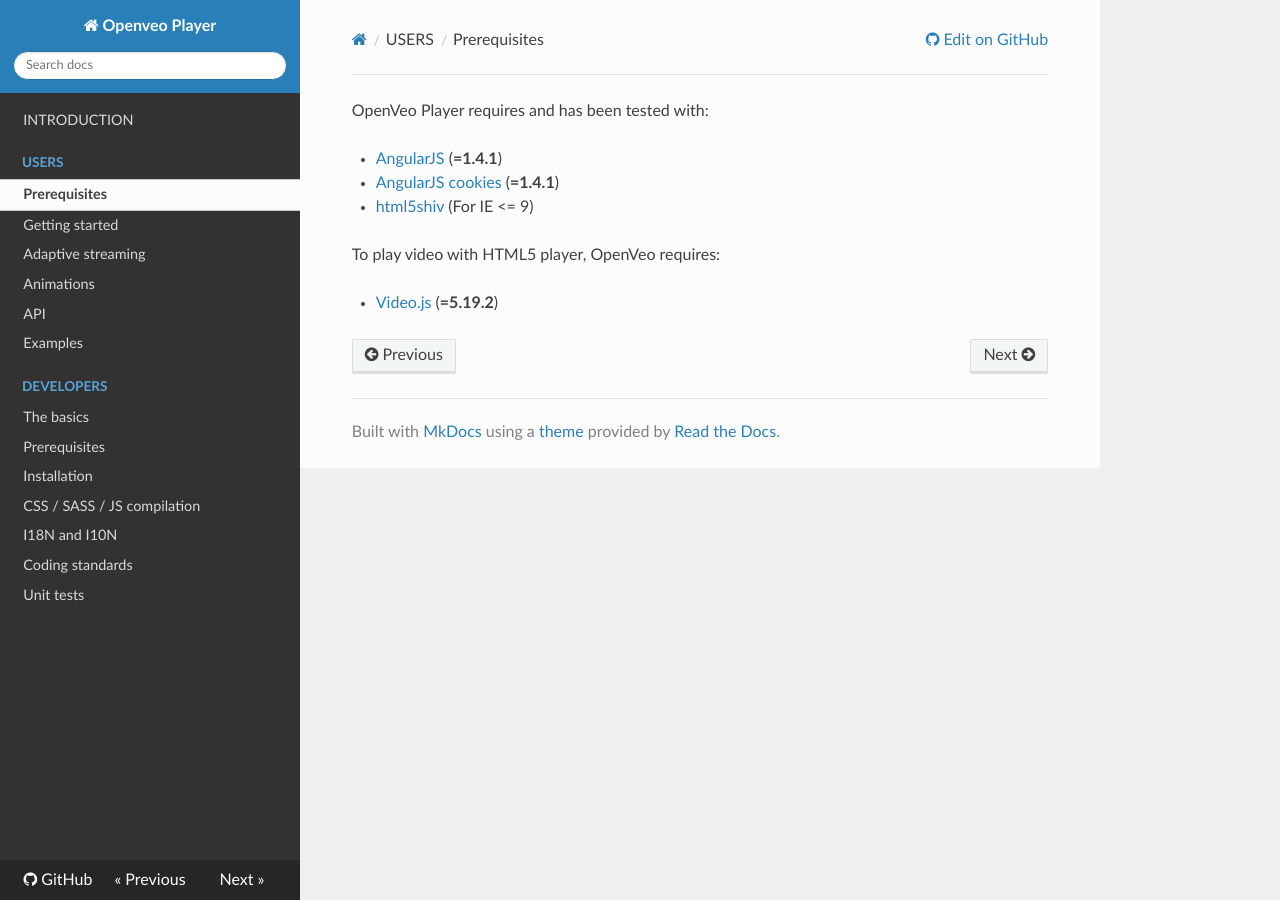
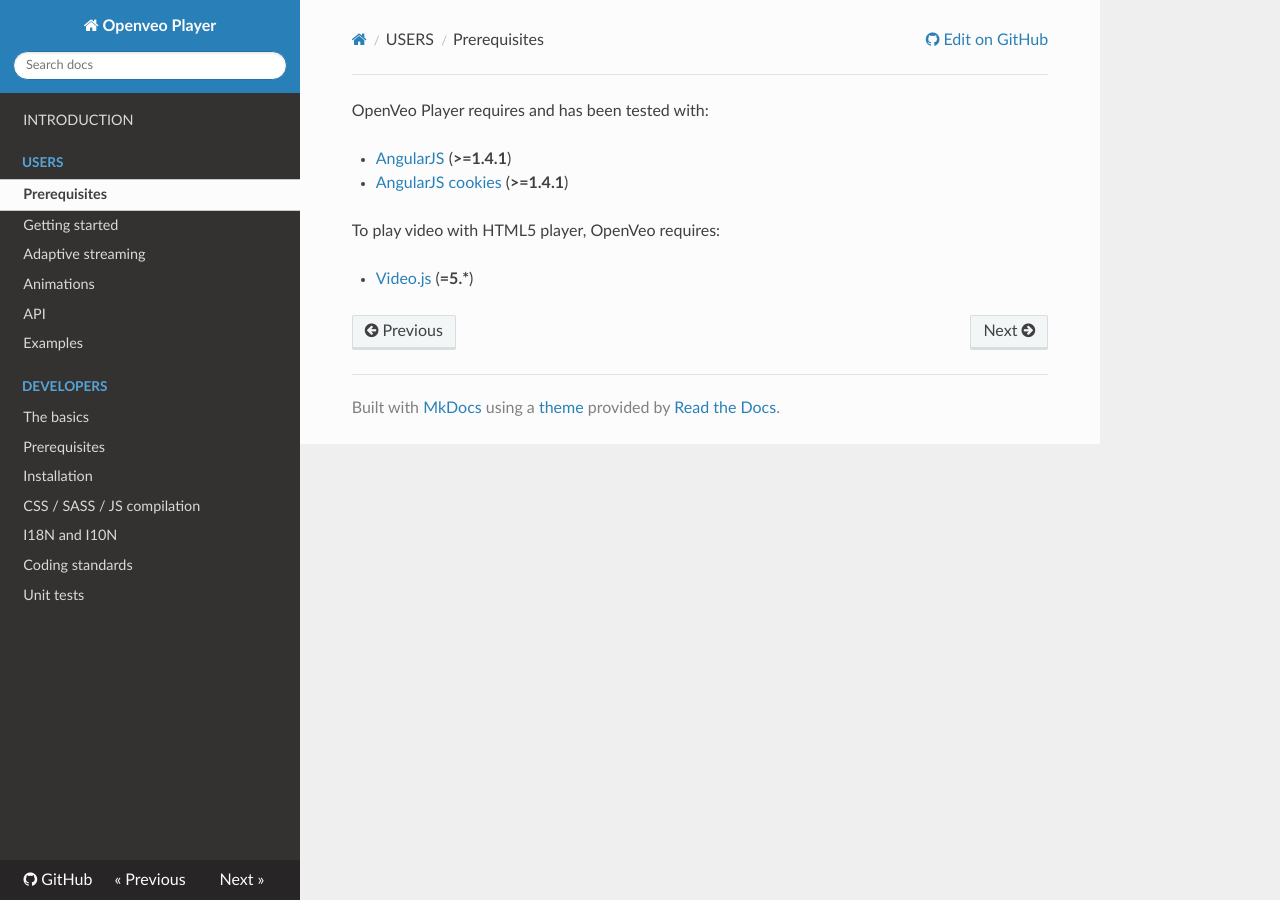
Before and after one commit to veo-labs/openveo-player, an MkDocs documentation site: the page built from docs/prerequisites.md, in a window 1280 px wide. Built offline with MkDocs 1.6.1, drawn with Linux system fonts in a browser that asks for light colours; nearby versions of some CDN libraries; old or Windows-style settings are respelled for this version of MkDocs.

Commit message:
Update prerequisites in documentation
Remove prerequisite on HTML5shiv as Internet
Explorer 9 is no longer supported. Accept all
versions of AngularJS >= 1.4.1 and all version of
videojs in the version 5 releases (5.*).

```diff
--- a/docs/prerequisites.md
+++ b/docs/prerequisites.md
@@ -1,9 +1,8 @@
 OpenVeo Player requires and has been tested with:
 
-- [AngularJS](https://angularjs.org/) (**=1.4.1**)
-- [AngularJS cookies](https://github.com/angular/bower-angular-cookies) (**=1.4.1**)
-- [html5shiv](https://github.com/afarkas/html5shiv) (For IE <= 9)
+- [AngularJS](https://angularjs.org/) (**>=1.4.1**)
+- [AngularJS cookies](https://github.com/angular/bower-angular-cookies) (**>=1.4.1**)
 
 To play video with HTML5 player, OpenVeo requires:
 
-- [Video.js](http://videojs.com/) (**=5.19.2**)
+- [Video.js](http://videojs.com/) (**=5.\***)
```
